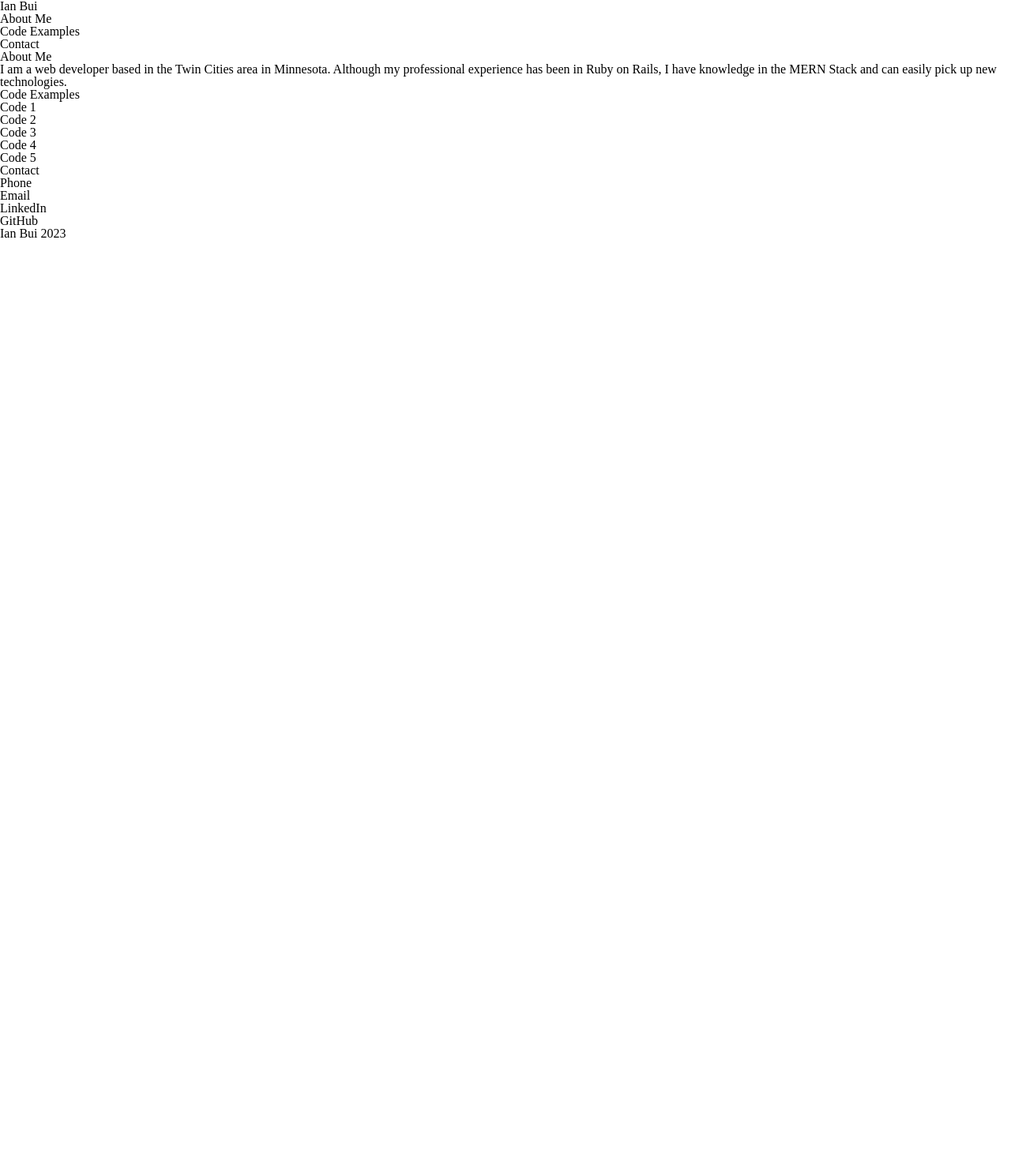
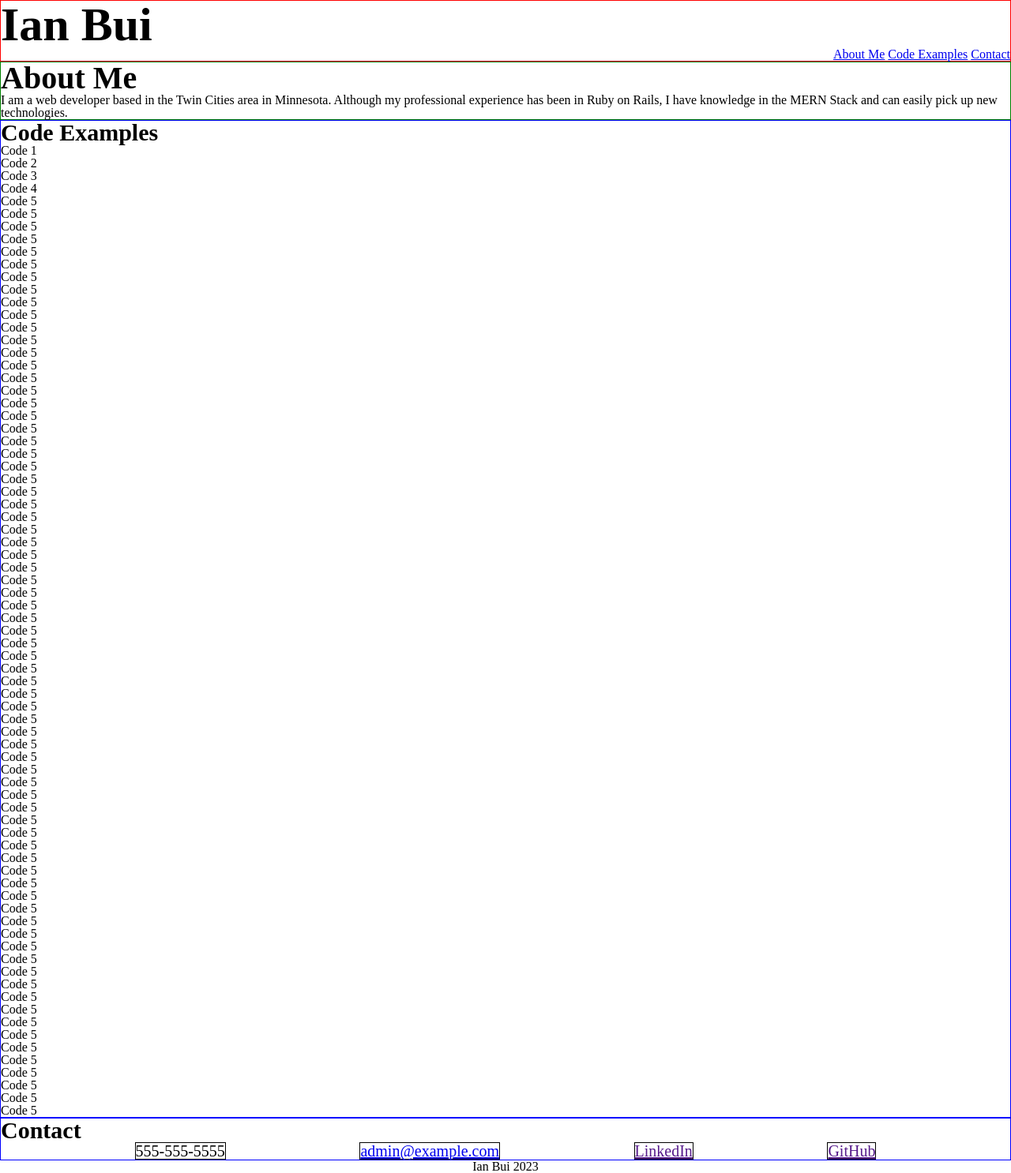
Before and after one commit to thinkbui/umn-edx-professional-portfolio, a plain HTML site: page index.html in a window 1280 px wide. Shown: the whole page at 79% size. Before the commit the page ends 800 px from the top, so only its background shows below. Drawn offline with Linux system fonts and the light colour scheme.

Commit message:
Added partially working content and styling

```diff
--- a/assets/css/style.css
+++ b/assets/css/style.css
@@ -0,0 +1,63 @@
+header {
+  border: 1px solid red;
+}
+
+header h1 {
+  font-size: 60px;
+  font-weight: bolder;
+}
+
+nav ul {
+  text-align: right;
+}
+
+nav li {
+  display: inline;
+}
+
+.heading {
+  display: inline;
+  /* width: 200px; */
+}
+
+.content {
+  display: inline;
+}
+
+article {
+  border: 1px solid green;
+}
+
+article h2 {
+  display: inline;
+  font-size: 40px;
+  font-weight: bolder;
+}
+
+section {
+  border: 1px solid blue;
+}
+
+section h2 {
+  display: inline;
+  font-size: 30px;
+  font-weight: bolder;
+}
+
+#contact ul {
+  text-align: center;
+  display: flex;
+  flex-direction: row;
+  flex-wrap: nowrap;
+  justify-content: space-evenly;
+}
+
+#contact li {
+  display: inline;
+  font-size: 20px;
+  border: 1px solid black;
+}
+
+footer {
+  text-align: center;
+}
--- a/index.html
+++ b/index.html
@@ -13,36 +13,122 @@
     <h1>Ian Bui</h1>
     <nav>
       <ul>
-        <li>About Me</li>
-        <li>Code Examples</li>
-        <li>Contact</li>
+        <li><a href="#about-me">About Me</a></li>
+        <li><a href="#code-examples">Code Examples</a></li>
+        <li><a href="#contact">Contact</a></li>
       </ul>
     </nav>
   </header>
 
   <main>
-    <article>
+    <article id="about-me">
+      <div class="heading">
         <h2>About Me</h2>
+      </div>
+      <div class="content">
         <p>I am a web developer based in the Twin Cities area in Minnesota.  Although my professional experience has been in Ruby on Rails, I have knowledge in the MERN Stack and can easily pick up new technologies.</p>
+      </div>
     </article>
-    <section>
+    <section id="code-examples">
+      <div class="heading">
         <h2>Code Examples</h2>
+      </div>
+      <div class="content">
         <ul>
           <li>Code 1</li>
           <li>Code 2</li>
           <li>Code 3</li>
           <li>Code 4</li>
           <li>Code 5</li>
+          <li>Code 5</li>
+          <li>Code 5</li>
+          <li>Code 5</li>
+          <li>Code 5</li>
+          <li>Code 5</li>
+          <li>Code 5</li>
+          <li>Code 5</li>
+          <li>Code 5</li>
+          <li>Code 5</li>
+          <li>Code 5</li>
+          <li>Code 5</li>
+          <li>Code 5</li>
+          <li>Code 5</li>
+          <li>Code 5</li>
+          <li>Code 5</li>
+          <li>Code 5</li>
+          <li>Code 5</li>
+          <li>Code 5</li>
+          <li>Code 5</li>
+          <li>Code 5</li>
+          <li>Code 5</li>
+          <li>Code 5</li>
+          <li>Code 5</li>
+          <li>Code 5</li>
+          <li>Code 5</li>
+          <li>Code 5</li>
+          <li>Code 5</li>
+          <li>Code 5</li>
+          <li>Code 5</li>
+          <li>Code 5</li>
+          <li>Code 5</li>
+          <li>Code 5</li>
+          <li>Code 5</li>
+          <li>Code 5</li>
+          <li>Code 5</li>
+          <li>Code 5</li>
+          <li>Code 5</li>
+          <li>Code 5</li>
+          <li>Code 5</li>
+          <li>Code 5</li>
+          <li>Code 5</li>
+          <li>Code 5</li>
+          <li>Code 5</li>
+          <li>Code 5</li>
+          <li>Code 5</li>
+          <li>Code 5</li>
+          <li>Code 5</li>
+          <li>Code 5</li>
+          <li>Code 5</li>
+          <li>Code 5</li>
+          <li>Code 5</li>
+          <li>Code 5</li>
+          <li>Code 5</li>
+          <li>Code 5</li>
+          <li>Code 5</li>
+          <li>Code 5</li>
+          <li>Code 5</li>
+          <li>Code 5</li>
+          <li>Code 5</li>
+          <li>Code 5</li>
+          <li>Code 5</li>
+          <li>Code 5</li>
+          <li>Code 5</li>
+          <li>Code 5</li>
+          <li>Code 5</li>
+          <li>Code 5</li>
+          <li>Code 5</li>
+          <li>Code 5</li>
+          <li>Code 5</li>
+          <li>Code 5</li>
+          <li>Code 5</li>
+          <li>Code 5</li>
         </ul>
+      </div>
   </section>
-    <section>
+    <section id="contact">
+      <div class="heading">
         <h2>Contact</h2>
+      </div>
+      <p class="content">
         <ul>
-        <li>Phone</li>
-        <li>Email</li>
-        <li>LinkedIn</li>
-        <li>GitHub</li>
+          <li>555-555-5555</li>
+          <li>
+            <a href="mailto:admin@example.com">admin@example.com</a>
+          </li>
+          <li><a href="">LinkedIn</a></li>
+          <li><a href="">GitHub</a></li>
         </ul>
+      </p>
   </section>
   </main>
 
```
Lines whose indentation alone changed are shown as unchanged.
